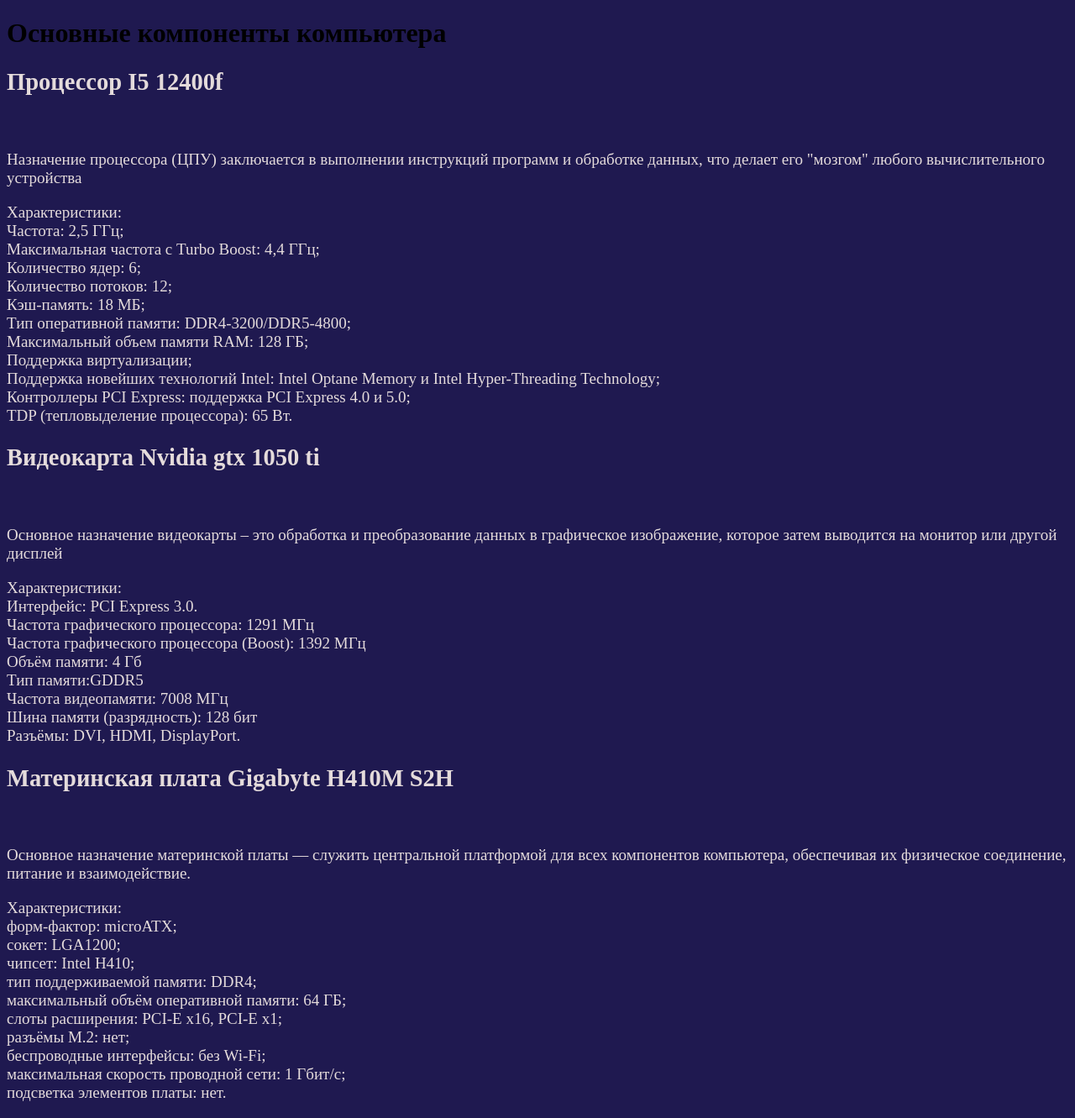
After one commit to Mainfors/Mainfors.github.io, a PHP site: page /Pc.html in a window 1280 px wide. The commit adds this page. Shown: the whole page at 84% size. Run offline with PHP 8.4, Linux system fonts and the light colour scheme.

Commit message:
Add files via upload

```diff
--- /dev/null
+++ b/Pc.html
@@ -0,0 +1,66 @@
+<!DOCTYPE html>
+<html lang="en">
+<head>
+    <meta charset="UTF-8">
+    <meta name="viewport" content="width=device-width, initial-scale=1.0">
+    <title>Основные компоненты компьютера</title>
+    <link rel="stylesheet" href= "pcst.css">
+</head>
+<body>
+    <h1>Основные компоненты компьютера</h1>
+    <div class = ct>
+        <h2>Процессор I5 12400f</h2> <img class=log src="" alt="">
+        <p>Назначение процессора (ЦПУ) заключается в выполнении инструкций программ и обработке данных, что делает его "мозгом"
+        любого вычислительного устройства</p>
+        <p>Характеристики: <br>
+            Частота: 2,5 ГГц; <br>
+            Максимальная частота с Turbo Boost: 4,4 ГГц; <br>
+            Количество ядер: 6; <br>
+            Количество потоков: 12;<br>
+            Кэш-память: 18 МБ;<br>
+            Тип оперативной памяти: DDR4-3200/DDR5-4800;<br>
+            Максимальный объем памяти RAM: 128 ГБ;<br>
+            Поддержка виртуализации;<br>
+            Поддержка новейших технологий Intel: Intel Optane Memory и Intel Hyper-Threading Technology; <br>
+            Контроллеры PCI Express: поддержка PCI Express 4.0 и 5.0; <br>
+            TDP (тепловыделение процессора): 65 Вт. <br>
+
+
+        </p>
+    </div>
+    <div class="ct">
+        <h2>Видеокарта Nvidia gtx 1050 ti </h2> <img class=log src="" alt="">
+        <p> Основное назначение видеокарты – это обработка и преобразование данных в графическое изображение, которое затем
+        выводится на монитор или другой дисплей</p>
+        <p>Характеристики: <br>
+            Интерфейс: PCI Express 3.0. <br>
+            Частота графического процессора: 1291 МГц <br>
+            Частота графического процессора (Boost): 1392 МГц <br>
+            Объём памяти: 4 Гб <br>
+            Тип памяти:GDDR5 <br>
+            Частота видеопамяти: 7008 МГц <br>
+            Шина памяти (разрядность): 128 бит <br>
+            Разъёмы: DVI, HDMI, DisplayPort. <br>
+        </p>
+    </div>
+    <div class = ct>
+        <h2>Материнская плата Gigabyte H410M S2H</h2> <img class= log src="" alt="">
+        <p>Основное назначение материнской платы — служить центральной платформой для всех компонентов компьютера, обеспечивая их
+        физическое соединение, питание и взаимодействие.</p>
+        <p>
+            Характеристики: <br>
+            форм-фактор: microATX;<br>
+            сокет: LGA1200; <br>
+            чипсет: Intel H410;<br>
+            тип поддерживаемой памяти: DDR4; <br>
+            максимальный объём оперативной памяти: 64 ГБ; <br>
+            слоты расширения: PCI-E x16, PCI-E x1; <br>
+            разъёмы M.2: нет; <br>
+            беспроводные интерфейсы: без Wi-Fi;<br>
+            максимальная скорость проводной сети: 1 Гбит/с; <br>
+            подсветка элементов платы: нет. <br>
+        </p>
+    </div>
+</body>
+
+</html>
--- /dev/null
+++ b/pcst.css
@@ -0,0 +1,8 @@
+body{
+    background-color: rgb(31, 25, 80);
+}
+.ct{
+text-align: left;
+font-size: 19px;
+color: rgb(228, 219, 219);
+}
--- a/style.css
+++ b/style.css
@@ -1,5 +1,5 @@
 body{
-    color:black;
+    color:rgb(177, 71, 71);
     background-color: indigo;
 
     background-image:url(image\ copy\ 5.png);
```
